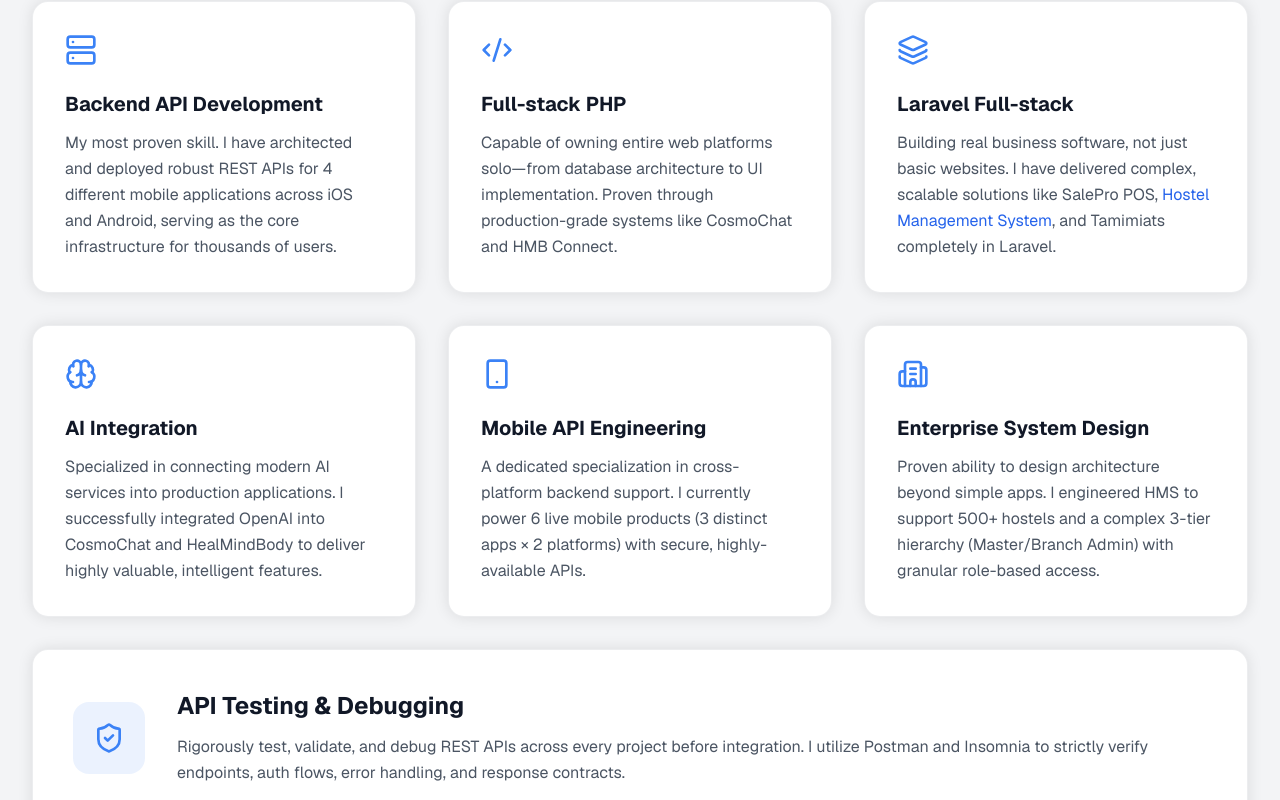
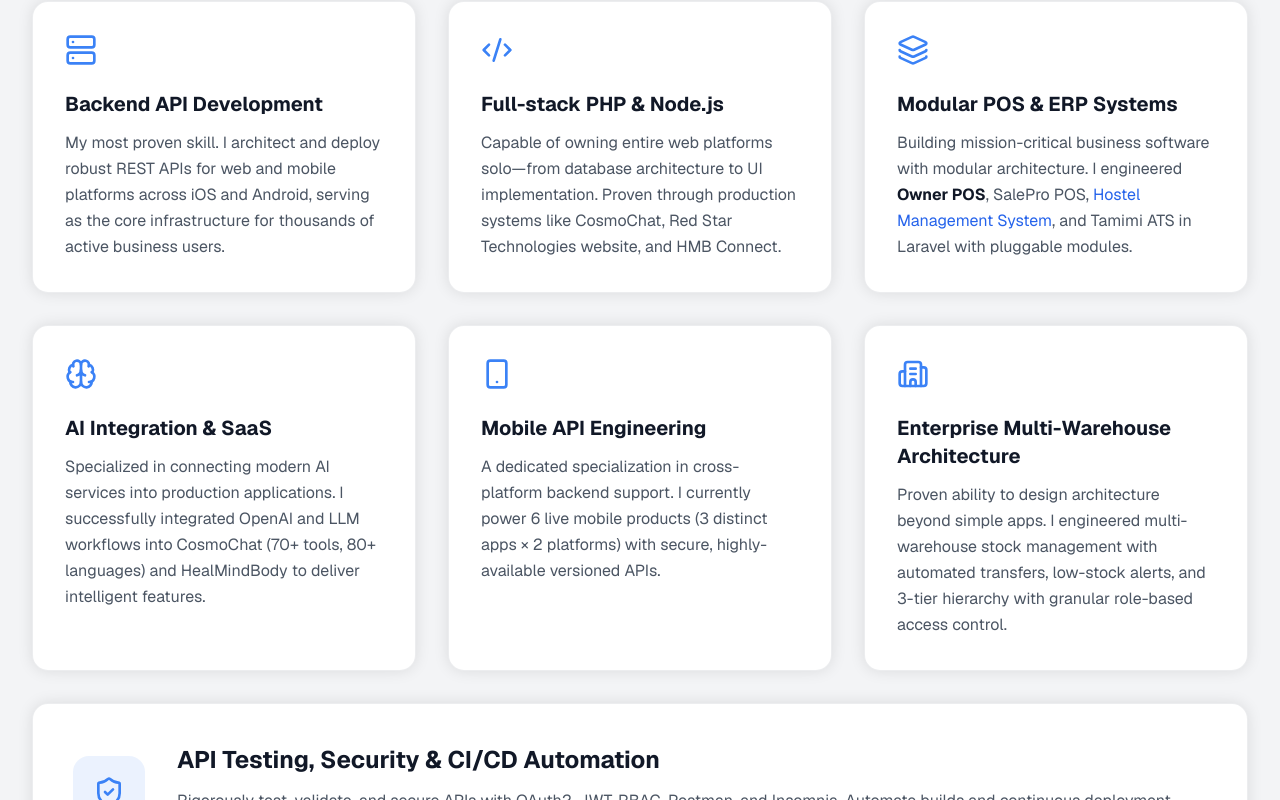
Before and after one commit to aaqibmustafa/aaqibmustafa.github.io, a Next.js app: page / in a window 1280 px wide. Shown: the part 3200-4000 px from the top of the page. Built offline with nearby package versions, Linux system fonts and the light colour scheme.

Commit message:
service page update code

```diff
--- a/app/components/sections/Services.tsx
+++ b/app/components/sections/Services.tsx
@@ -7,41 +7,41 @@ export function Services() {
   const services = [
     {
       title: "Backend API Development",
-      description: "My most proven skill. I have architected and deployed robust REST APIs for 4 different mobile applications across iOS and Android, serving as the core infrastructure for thousands of users.",
+      description: "My most proven skill. I architect and deploy robust REST APIs for web and mobile platforms across iOS and Android, serving as the core infrastructure for thousands of active business users.",
       icon: <Server className="w-8 h-8" />
     },
     {
-      title: "Full-stack PHP",
-      description: "Capable of owning entire web platforms solo—from database architecture to UI implementation. Proven through production-grade systems like CosmoChat and HMB Connect.",
+      title: "Full-stack PHP & Node.js",
+      description: "Capable of owning entire web platforms solo—from database architecture to UI implementation. Proven through production systems like CosmoChat, Red Star Technologies website, and HMB Connect.",
       icon: <Code2 className="w-8 h-8" />
     },
     {
-      title: "Laravel Full-stack",
+      title: "Modular POS & ERP Systems",
       description: (
         <>
-          Building real business software, not just basic websites. I have delivered complex, scalable solutions like SalePro POS, <a href="https://demo.hmbsoftwares.com/hms/" target="_blank" rel="noopener noreferrer" className="text-accent-primary hover:underline">Hostel Management System</a>, and Tamimiats completely in Laravel.
+          Building mission-critical business software with modular architecture. I engineered <strong className="text-text-primary">Owner POS</strong>, SalePro POS, <a href="https://demo.hmbsoftwares.com/hms/" target="_blank" rel="noopener noreferrer" className="text-accent-primary hover:underline">Hostel Management System</a>, and Tamimi ATS in Laravel with pluggable modules.
         </>
       ),
       icon: <Layers className="w-8 h-8" />
     },
     {
-      title: "AI Integration",
-      description: "Specialized in connecting modern AI services into production applications. I successfully integrated OpenAI into CosmoChat and HealMindBody to deliver highly valuable, intelligent features.",
+      title: "AI Integration & SaaS",
+      description: "Specialized in connecting modern AI services into production applications. I successfully integrated OpenAI and LLM workflows into CosmoChat (70+ tools, 80+ languages) and HealMindBody to deliver intelligent features.",
       icon: <Brain className="w-8 h-8" />
     },
     {
       title: "Mobile API Engineering",
-      description: "A dedicated specialization in cross-platform backend support. I currently power 6 live mobile products (3 distinct apps × 2 platforms) with secure, highly-available APIs.",
+      description: "A dedicated specialization in cross-platform backend support. I currently power 6 live mobile products (3 distinct apps × 2 platforms) with secure, highly-available versioned APIs.",
       icon: <Smartphone className="w-8 h-8" />
     },
     {
-      title: "Enterprise System Design",
-      description: "Proven ability to design architecture beyond simple apps. I engineered HMS to support 500+ hostels and a complex 3-tier hierarchy (Master/Branch Admin) with granular role-based access.",
+      title: "Enterprise Multi-Warehouse Architecture",
+      description: "Proven ability to design architecture beyond simple apps. I engineered multi-warehouse stock management with automated transfers, low-stock alerts, and 3-tier hierarchy with granular role-based access control.",
       icon: <Building2 className="w-8 h-8" />
     },
     {
-      title: "API Testing & Debugging",
-      description: "Rigorously test, validate, and debug REST APIs across every project before integration. I utilize Postman and Insomnia to strictly verify endpoints, auth flows, error handling, and response contracts.",
+      title: "API Testing, Security & CI/CD Automation",
+      description: "Rigorously test, validate, and secure APIs with OAuth2, JWT, RBAC, Postman, and Insomnia. Automate builds and continuous deployment pipelines using GitHub Actions CI/CD to ensure rock-solid production releases.",
       icon: <ShieldCheck className="w-8 h-8" />,
       fullWidth: true
     }
```
